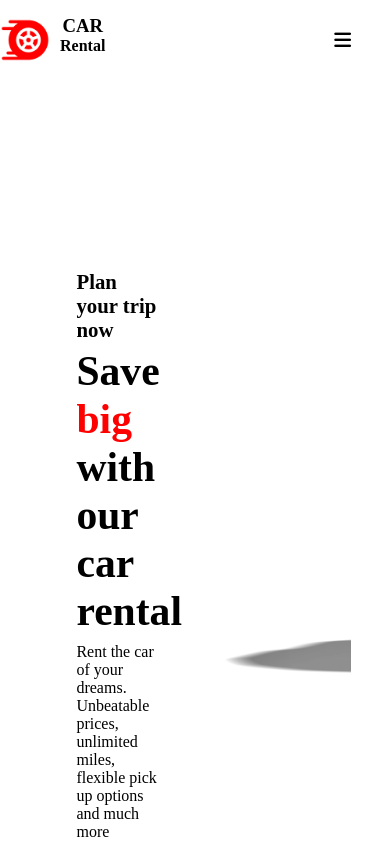
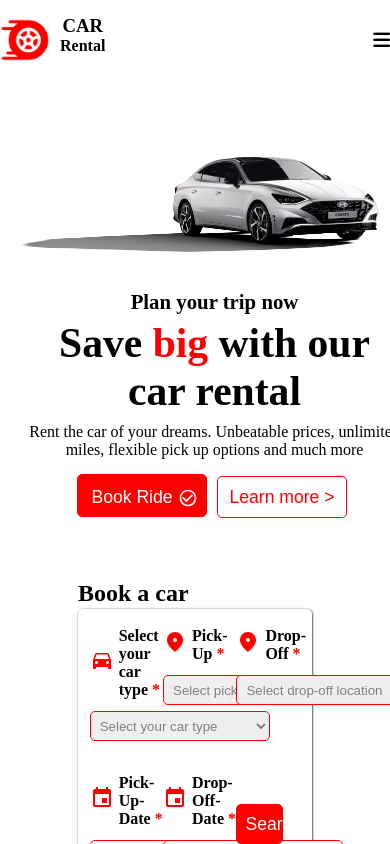
Before and after one commit to M-N-Hossain/CarRental, a React (Vite) app: page / in a window 390 px wide. Shown: the top 844 px of the page. Built offline with nearby package versions, Linux system fonts and the light colour scheme.

Commit message:
adjust the hero section for mobile device

```diff
--- a/src/components/Hero.jsx
+++ b/src/components/Hero.jsx
@@ -4,6 +4,7 @@ import '../styles/hero.css';
 import CheckCircleOutlineIcon from '@mui/icons-material/CheckCircleOutline';
 import { motion } from 'framer-motion';
 import fadeIn from '../utils/variants';
+import BackgroundImage from '../assets/Hero.png';
 
 export default function Hero() {
   return (
@@ -14,6 +15,15 @@ export default function Hero() {
         whileInView="show"
         className="innerContainer"
       />
+      <motion.div
+        variants={fadeIn('left', 0.1)}
+        initial="hidden"
+        whileInView="show"
+        className="imgContainer"
+      >
+        <img src={BackgroundImage} alt="background-img" />
+      </motion.div>
+
       <motion.div
         variants={fadeIn('right', 0.1)}
         initial="hidden"
--- a/src/styles/hero.css
+++ b/src/styles/hero.css
@@ -11,6 +11,10 @@
 	background-size: cover;
 	width: 100%;
 	height: 100%;
+}
+
+.imgContainer {
+	display: none;
 }
 
 .heroContent {
@@ -64,3 +68,40 @@
 	color: white;
 
 } */
+
+@media (max-width: 480px) {
+	.hero {
+		width: auto;
+		/* background-color: aquamarine; */
+		height: 500px;
+	}
+
+	.innerContainer {
+		display: none;
+	}
+
+	.imgContainer {
+		display: block;
+		width: 100%;
+	}
+
+	.imgContainer img {
+		height: 225px;
+		width: 100%;
+		object-fit: cover;
+		position: absolute;
+		top: 0;
+		left: -47px;
+	}
+
+	.heroContent {
+		width: 100%;
+		left: -5%;
+		text-align: center;
+		margin-top: 5%;
+	}
+
+	.heroContent h1 {
+		padding: 0 5%;
+	}
+}
--- a/src/styles/navbar.css
+++ b/src/styles/navbar.css
@@ -69,7 +69,6 @@
 		display: block;
 		cursor: pointer;
 		position: relative;
-		right: 10%;
 	}
 	.burgerMenuIcons i {
 		font-size: 1.2rem;
@@ -78,7 +77,7 @@
 	.linkDiv {
 		position: absolute;
 		background-color: rgb(255, 0, 0);
-		width: 100%;
+		width: 110%;
 		height: 250px;
 		/* left: -150%; */
 		top: -500px;
```
